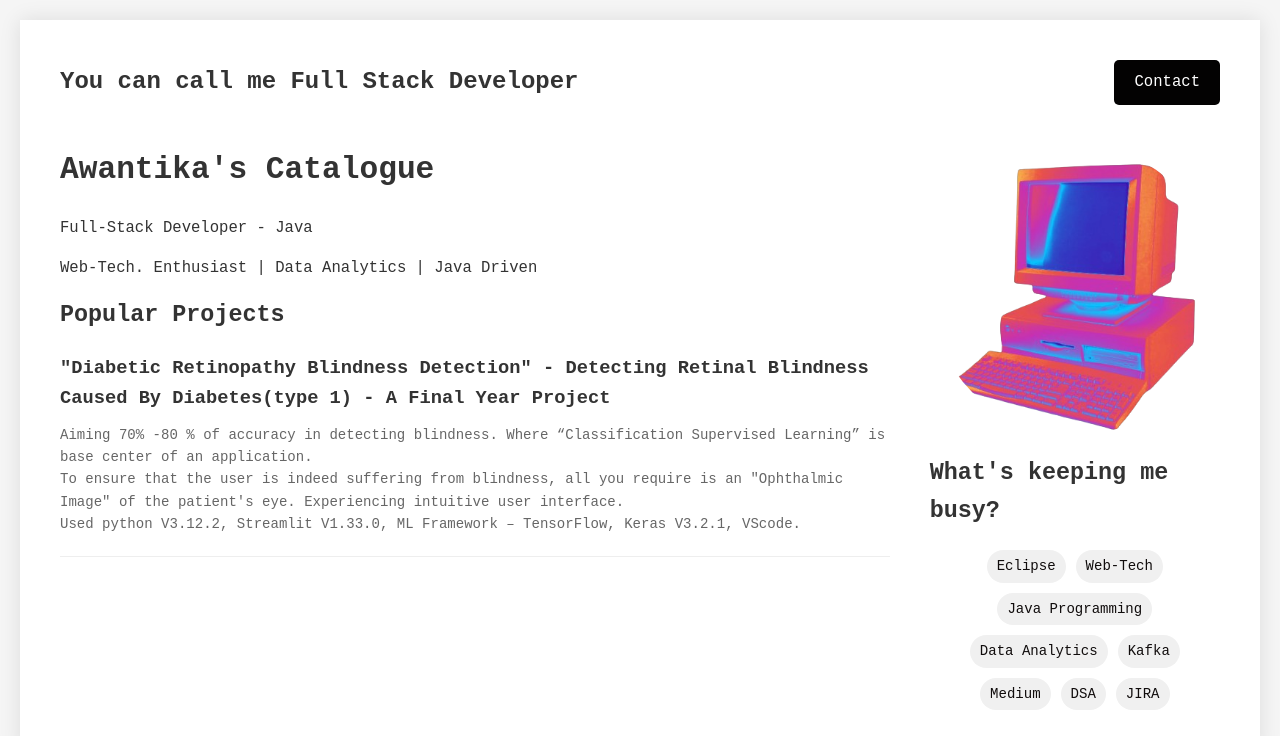
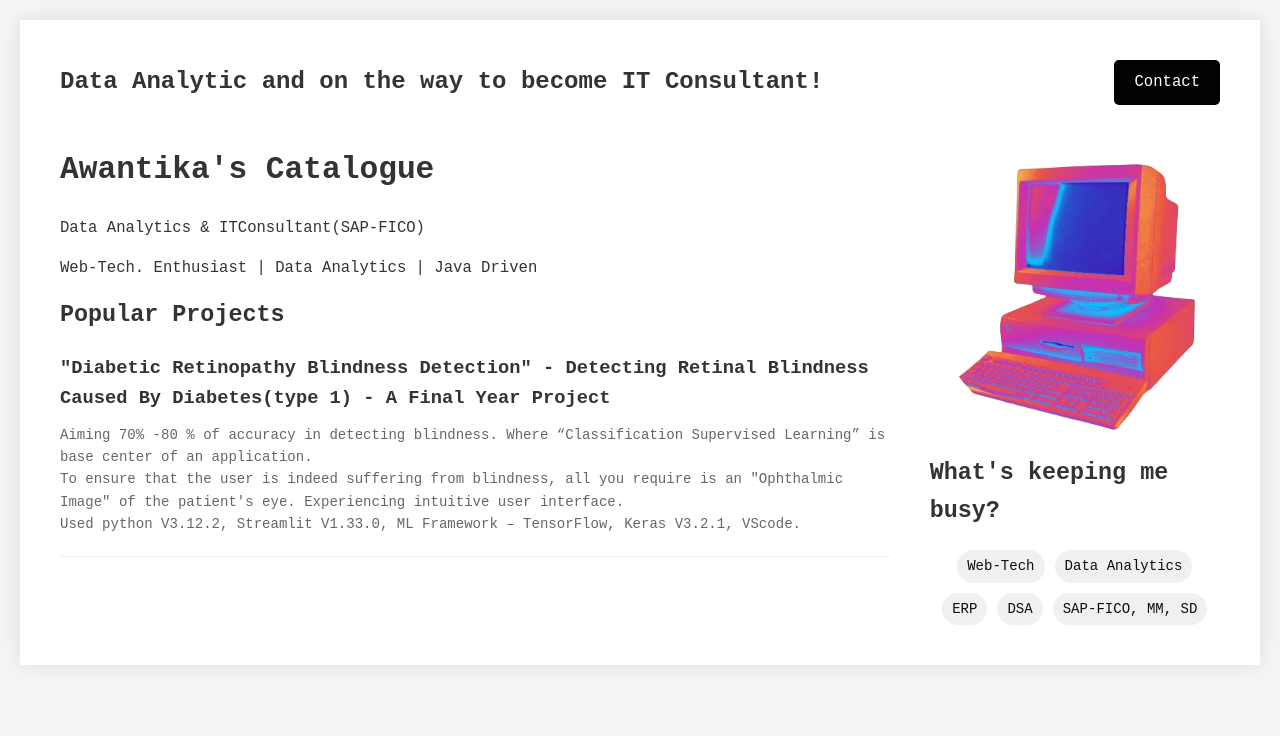
Before and after one commit to NwantikaAnkushe/Personal-Catalogue, a plain HTML site: page index.html in a window 1280 px wide. Drawn offline with nearby package versions, Linux system fonts and the light colour scheme.

Commit message:
Index.html

```diff
--- a/index.html
+++ b/index.html
@@ -175,14 +175,14 @@
 <body>
     <div class="container">
         <header class="header">
-            <div class="logo">You can call me Full Stack Developer</div>
+            <div class="logo">Data Analytic and on the way to become IT Consultant!</div>
             <a href="https://linktr.ee/awantikaankushe" class="button">Contact</a>
         </header>
         <div class="main-content">
             <div class="content">
                 <div class="intro">
                     <h1>Awantika's Catalogue</h1>
-                    <p>Full-Stack Developer - Java</p>
+                    <p>Data Analytics & ITConsultant(SAP-FICO)</p>
                     <p>Web-Tech. Enthusiast | Data Analytics | Java Driven</p>
                 </div>
                 <h2>Popular Projects</h2>
@@ -238,14 +238,11 @@
                 <div class="topics-section">
                     <h2>What's keeping me busy?</h2>
                     <div class="topics">
-                        <span class="topic">Eclipse</span>
                         <span class="topic">Web-Tech</span>
-                        <span class="topic">Java Programming</span>
                         <span class="topic">Data Analytics</span>
-                        <span class="topic">Kafka</span>
-                        <span class="topic">Medium</span>
+                        <span class="topic">ERP</span>
                         <span class="topic">DSA</span>
-                        <span class="topic">JIRA</span>
+                        <span class="topic">SAP-FICO, MM, SD</span>
 
                     </div>
                 </div>
```
